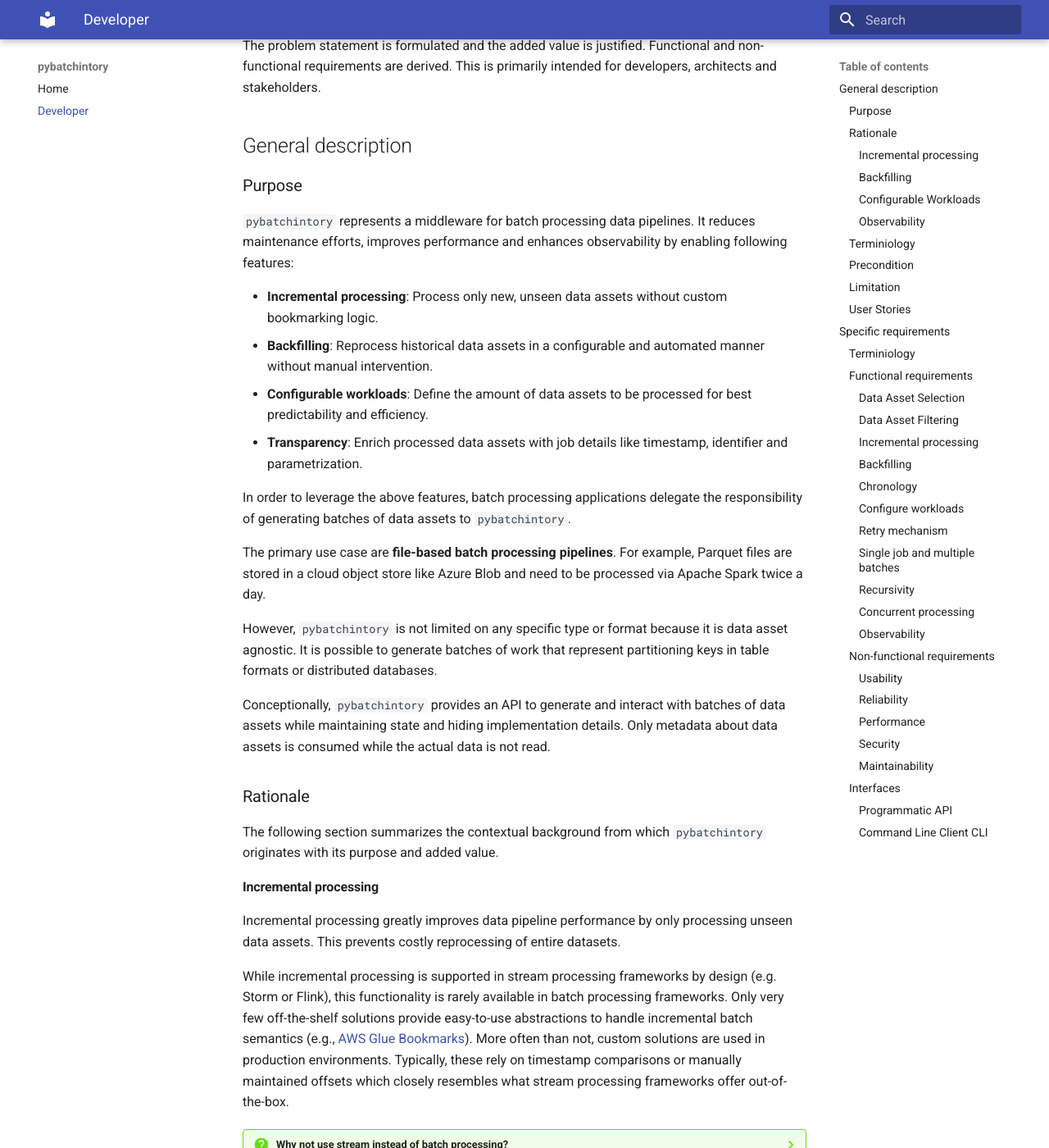
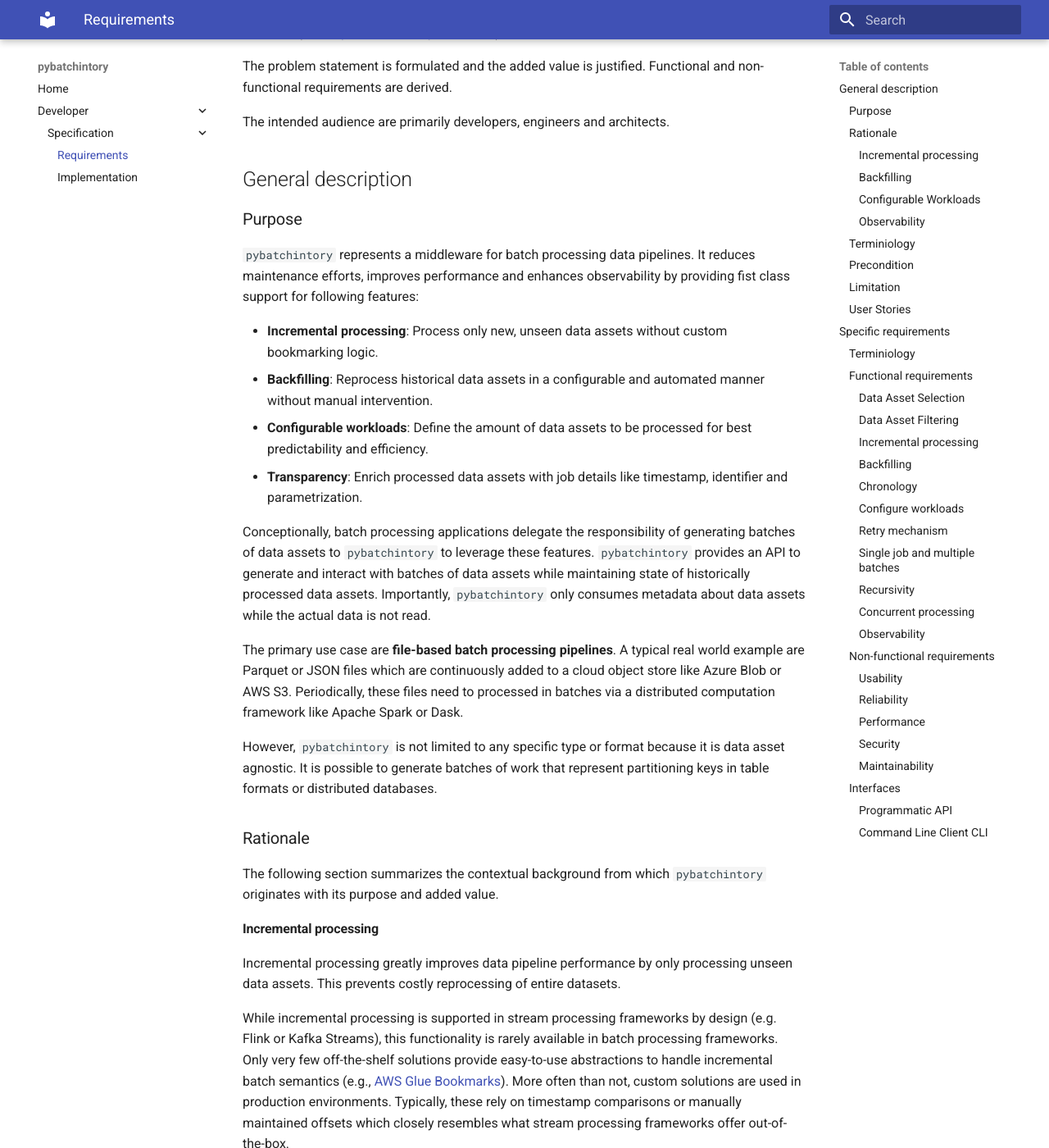
Before and after one commit to mansenfranzen/pybatchintory, an MkDocs documentation site: the page built from docs/developers/specification/requirements.md, in a window 1280 px wide and 1400 px high, scrolled down 204 px. Shown: the whole window at 82% size. Built offline with MkDocs 1.6.1 and Material for MkDocs 9.7.7, drawn with Linux system fonts in a browser that asks for light colours; some of the changed text lies outside the part shown.

Commit message:
Restructure docs. Improve requirements.

```diff
--- a/docs/developer.md
+++ b/docs/developers/specification/requirements.md
@@ -1,27 +1,27 @@
-# Requirements specification
+# Requirements
 
-This document outlines the requirements specification for a software project named `pybatchintory`. It focuses on *what* the software is supposed to accomplish.
+This document outlines the requirements specification for a software project named `pybatchintory`. It focuses on **what** the software aims to accomplish opposed to *how* it is achieved (see [implementation specification](implementation.md)).
 
-The problem statement is formulated and the added value is justified. Functional and non-functional requirements are derived. This is primarily intended for developers, architects and stakeholders.
+The problem statement is formulated and the added value is justified. Functional and non-functional requirements are derived.
+
+The intended audience are primarily developers, engineers and architects.
 
 ## General description
 
 ### Purpose
 
-`pybatchintory` represents a middleware for batch processing data pipelines. It reduces maintenance efforts, improves performance and enhances observability by enabling following features:
+`pybatchintory` represents a middleware for batch processing data pipelines. It reduces maintenance efforts, improves performance and enhances observability by providing fist class support for following features:
 
 - **Incremental processing**: Process only new, unseen data assets without custom bookmarking logic.
 - **Backfilling**: Reprocess historical data assets in a configurable and automated manner without manual intervention.
 - **Configurable workloads**: Define the amount of data assets to be processed for best predictability and efficiency.
 - **Transparency**: Enrich processed data assets with job details like timestamp, identifier and parametrization.
 
-In order to leverage the above features, batch processing applications delegate the responsibility of generating batches of data assets to `pybatchintory`.
+Conceptionally, batch processing applications delegate the responsibility of generating batches of data assets to `pybatchintory` to leverage these features. `pybatchintory` provides an API to generate and interact with batches of data assets while maintaining state of historically processed data assets. Importantly, `pybatchintory` only consumes metadata about data assets while the actual data is not read.
 
-The primary use case are **file-based batch processing pipelines**. For example, Parquet files are stored in a cloud object store like Azure Blob and need to be processed via Apache Spark twice a day.
+The primary use case are **file-based batch processing pipelines**. A typical real world example are Parquet or JSON files which are continuously added to a cloud object store like Azure Blob or AWS S3. Periodically, these files need to processed in batches via a distributed computation framework like Apache Spark or Dask.
 
-However, `pybatchintory` is not limited on any specific type or format because it is data asset agnostic. It is possible to generate batches of work that represent partitioning keys in table formats or distributed databases.
-
-Conceptionally, `pybatchintory` provides an API to generate and interact with batches of data assets while maintaining state and hiding implementation details. Only metadata about data assets is consumed while the actual data is not read.
+However, `pybatchintory` is not limited to any specific type or format because it is data asset agnostic. It is possible to generate batches of work that represent partitioning keys in table formats or distributed databases.
 
 ### Rationale
 
@@ -31,7 +31,7 @@ The following section summarizes the contextual background from which `pybatchin
 
 Incremental processing greatly improves data pipeline performance by only processing unseen data assets. This prevents costly reprocessing of entire datasets.
 
-While incremental processing is supported in stream processing frameworks by design (e.g. Storm or Flink), this functionality is rarely available in batch processing frameworks. Only very few off-the-shelf solutions provide easy-to-use abstractions to handle incremental batch semantics (e.g., [AWS Glue Bookmarks](https://docs.aws.amazon.com/glue/latest/dg/monitor-continuations.html)). More often than not, custom solutions are used in production environments. Typically, these rely on timestamp comparisons or manually maintained offsets which closely resembles what stream processing frameworks offer out-of-the-box.
+While incremental processing is supported in stream processing frameworks by design (e.g. Flink or Kafka Streams), this functionality is rarely available in batch processing frameworks. Only very few off-the-shelf solutions provide easy-to-use abstractions to handle incremental batch semantics (e.g., [AWS Glue Bookmarks](https://docs.aws.amazon.com/glue/latest/dg/monitor-continuations.html)). More often than not, custom solutions are used in production environments. Typically, these rely on timestamp comparisons or manually maintained offsets which closely resembles what stream processing frameworks offer out-of-the-box.
 
 ??? question "Why not use stream instead of batch processing?"
 
@@ -41,13 +41,13 @@ While incremental processing is supported in stream processing frameworks by des
 
     2. **Managing complexity**: Batch processing is easer to reason about because data is bounded and finite. Moreover, implementing complex logic on unbounded streams of data is very challenging to develop and maintain.
 
-??? question "What are other solutions for incremental batch processing?"
+??? question "What other solutions exist for incremental batch processing?"
 
     More solutions exist which offer incremental processing. However, they tend fall short in one regard or the other.
 
-    - **Databrick**'s [Autoloader](https://docs.databricks.com/ingestion/auto-loader/index.html) enables incremental processing of files in cloud objects stores, too. However, it does not support batch processing but only integrates with [Spark Streaming](https://spark.apache.org/docs/latest/structured-streaming-programming-guide.html) and its associated [limitations](https://spark.apache.org/docs/latest/structured-streaming-programming-guide.html#unsupported-operations).
-    - Likewise, **Flink**'s [unbounded file data source](https://nightlies.apache.org/flink/flink-docs-release-1.17/docs/connectors/datastream/filesystem/#bounded-and-unbounded-streams) continously monitors for new files at a given location. However, downstream computations using this data source can only run in unbounded, [streaming execution mode](https://nightlies.apache.org/flink/flink-docs-master/docs/dev/datastream/execution_mode/#when-canshould-i-use-batch-execution-mode).
-    - **Apache Hudi**'s [DeltaStreamer](https://hudi.apache.org/docs/hoodie_deltastreamer/) provides incremental processing semantics, too. Data can be ingested from various sources into Hudi tables only. Moreover, [transformers](https://hudi.apache.org/docs/next/transforms/) allow to implement custom wrangling logic. However, this solution is limited to Java and may not be suitable for pipelines with high complexity.
+    - **Databrick**'s [Autoloader](https://docs.databricks.com/ingestion/auto-loader/index.html) enables incremental processing of files in cloud objects stores. However, this does not support batch processing but only integrates with [Spark Streaming](https://spark.apache.org/docs/latest/structured-streaming-programming-guide.html) and its associated [limitations](https://spark.apache.org/docs/latest/structured-streaming-programming-guide.html#unsupported-operations).
+    - Likewise, **Flink**'s [unbounded file data source](https://nightlies.apache.org/flink/flink-docs-release-1.17/docs/connectors/datastream/filesystem/#bounded-and-unbounded-streams) continously monitors for new files at any given location. However, downstream computations using this data source can only run in unbounded, [streaming execution mode](https://nightlies.apache.org/flink/flink-docs-master/docs/dev/datastream/execution_mode/#when-canshould-i-use-batch-execution-mode) which does not leverage the benefits of batch processing.
+    - **Apache Hudi**'s [DeltaStreamer](https://hudi.apache.org/docs/hoodie_deltastreamer/) allows to incrementally ingest data from various sources into Hudi tables while applying custom [transformations](https://hudi.apache.org/docs/next/transforms/) on the raw data. While this approach supports batch processing, it only works for Hudi tables and is mainly intended for less complex ingestion use cases.
 
 #### Backfilling
 
--- a/mkdocs.yml
+++ b/mkdocs.yml
@@ -1,7 +1,10 @@
 site_name: pybatchintory
 nav:
   - Home: index.md
-  - Developer: developer.md
+  - Developer:
+    - Specification:
+      - developers/specification/requirements.md
+      - developers/specification/implementation.md
 theme: material
 
 markdown_extensions:
```
Also changed, not shown: docs/developers/specification/implementation.md (added, +3 -0 lines), docs/users/user.md (added).
